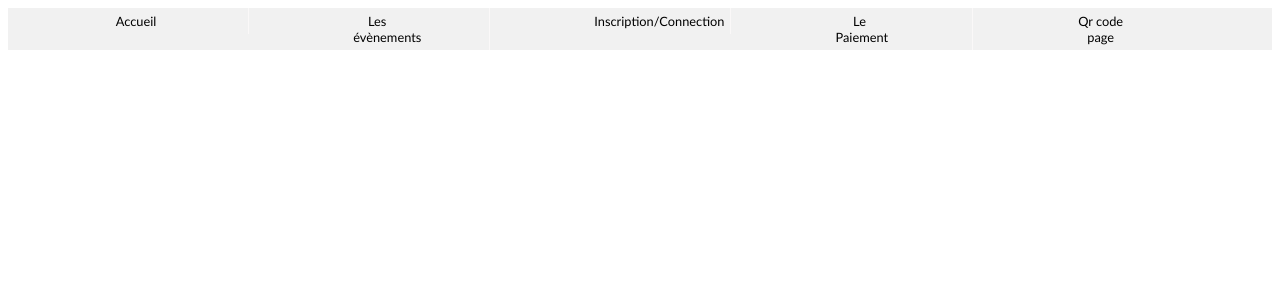
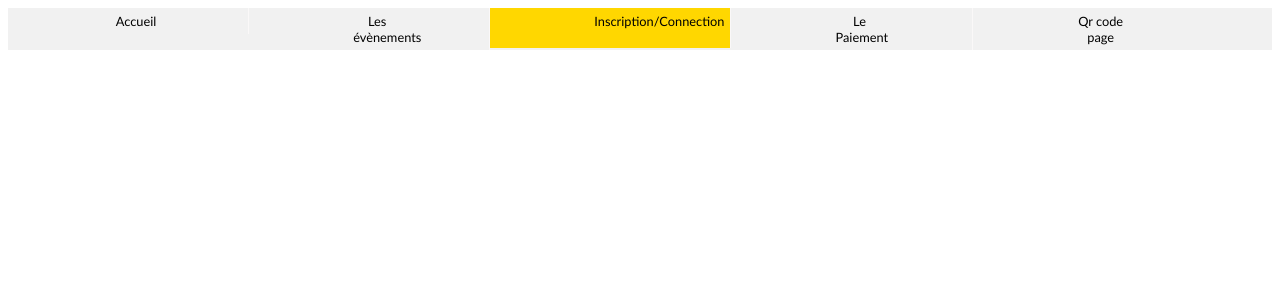
Before and after one commit to Mortaag/incubateur, a PHP site: page /visu/connexion.html in a window 1280 px wide. Shown: the top 300 px of the page. Run offline with PHP 8.4, Linux system fonts and the light colour scheme.

Commit message:
nav bar corrections

```diff
--- a/web/css/style.css
+++ b/web/css/style.css
@@ -64,6 +64,7 @@ li a:hover {
     background-color: #555;
     color: white;
     background-color: rgb(150, 147, 147);
+    height: 30px;
 }
 ul {
     list-style-type: none;
@@ -102,4 +103,5 @@ li:last-child {
 
 .select {
     background-color: gold;
+    height: 40px;
 }
--- a/web/visu/connexion.html
+++ b/web/visu/connexion.html
@@ -5,7 +5,7 @@
 <ul>
     <li><a href="../index.html">Accueil</a></li>
     <li><a href="../visu/organisation.html">Les évènements</a></li>
-    <li><a href="../visu/connexion.html">Inscription/Connection</a></a></li>
+    <li class="select"><a href="../visu/connexion.html">Inscription/Connection</a></a></li>
     <li><a href="../visu/paiement.html">Le Paiement</a></li>
     <li><a href="../visu/qrcode.html">Qr code page</a></li>
   </ul>
```
